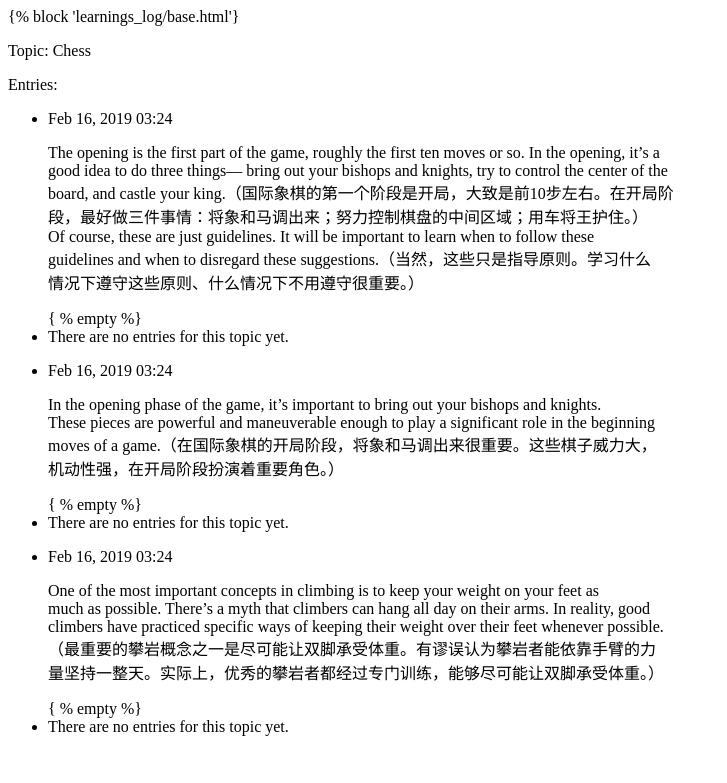
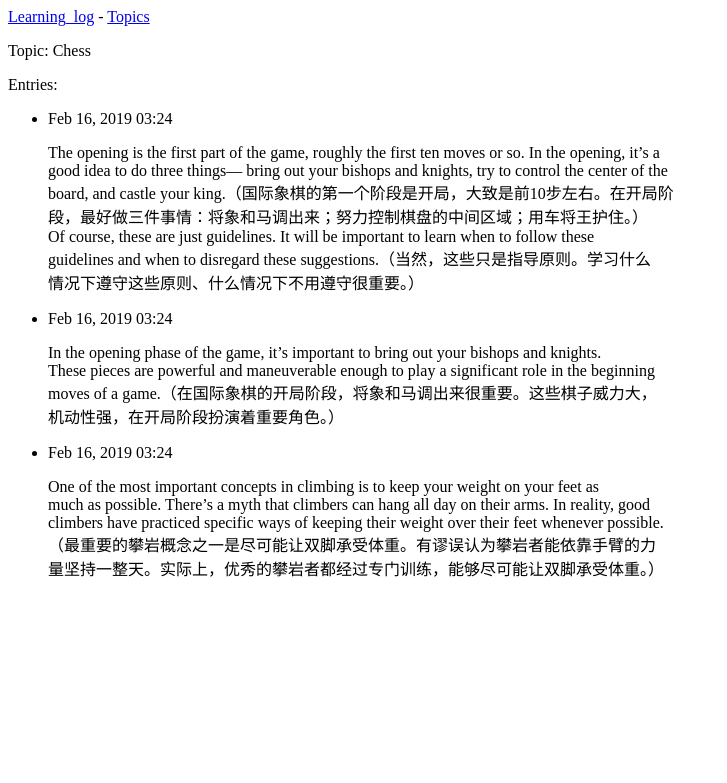
Before and after one commit to Yeming945/learn_log, a Django app: template learning_logs/templates/learning_logs/topic.html in a window 1280 px wide. Shown: the top 783 px of the page, without its empty margins (0-727 px from the left). Run offline with Django 3.2, Linux system fonts and the light colour scheme; the template is opened without the code that fills it: values that come from a table or form of the project are taken from there, others are empty; data comes from the database, SQL or seed files in the repository.

Commit message:
bug fix 18.4

```diff
--- a/learning_logs/templates/learning_logs/topic.html
+++ b/learning_logs/templates/learning_logs/topic.html
@@ -1,4 +1,5 @@
-{% block 'learnings_log/base.html'}
+
+{% extends 'learning_logs/base.html' %}
 
 {% block content %}
 
@@ -7,10 +8,10 @@
 <ul>
     {% for entry in entries %}
         <li>
-            <p>{{ entry.date_added|date:'M d, Y H:i'}}</p>
+            <p>{{ entry.date_added|date:'M d, Y H:i' }}</p>
             <p>{{ entry.text|linebreaks }}</p>
         </li>
-    { % empty %}
+    {% empty %}
     <li>
         There are no entries for this topic yet.
     </li>
--- a/learning_logs/templates/learning_logs/topics.html
+++ b/learning_logs/templates/learning_logs/topics.html
@@ -4,7 +4,7 @@
 <ul>
     {% for topic in topics %}
     <li>
-        <a href="{ url 'learning_log:topic' topic.id %}">{{ topic }}</a>
+        <a href="{% url 'learning_logs:topic' topic.id %}">{{ topic }}</a>
     </li>
     {% empty %}
     <li>No topics have been added yet.</li>
--- a/learning_logs/urls.py
+++ b/learning_logs/urls.py
@@ -10,7 +10,7 @@ urlpatterns = [
     # 显示所有的主题
     path('topics/', views.topics, name='topics'),
     # 特定主题的详细页面
-    path('topics/(?P<topic_id>\d+)/', views.topic, name='topic'),
+    path('topics/<topic_id>/', views.topic, name='topic'),
 
 
 
```
Also changed, not shown: README.md.
